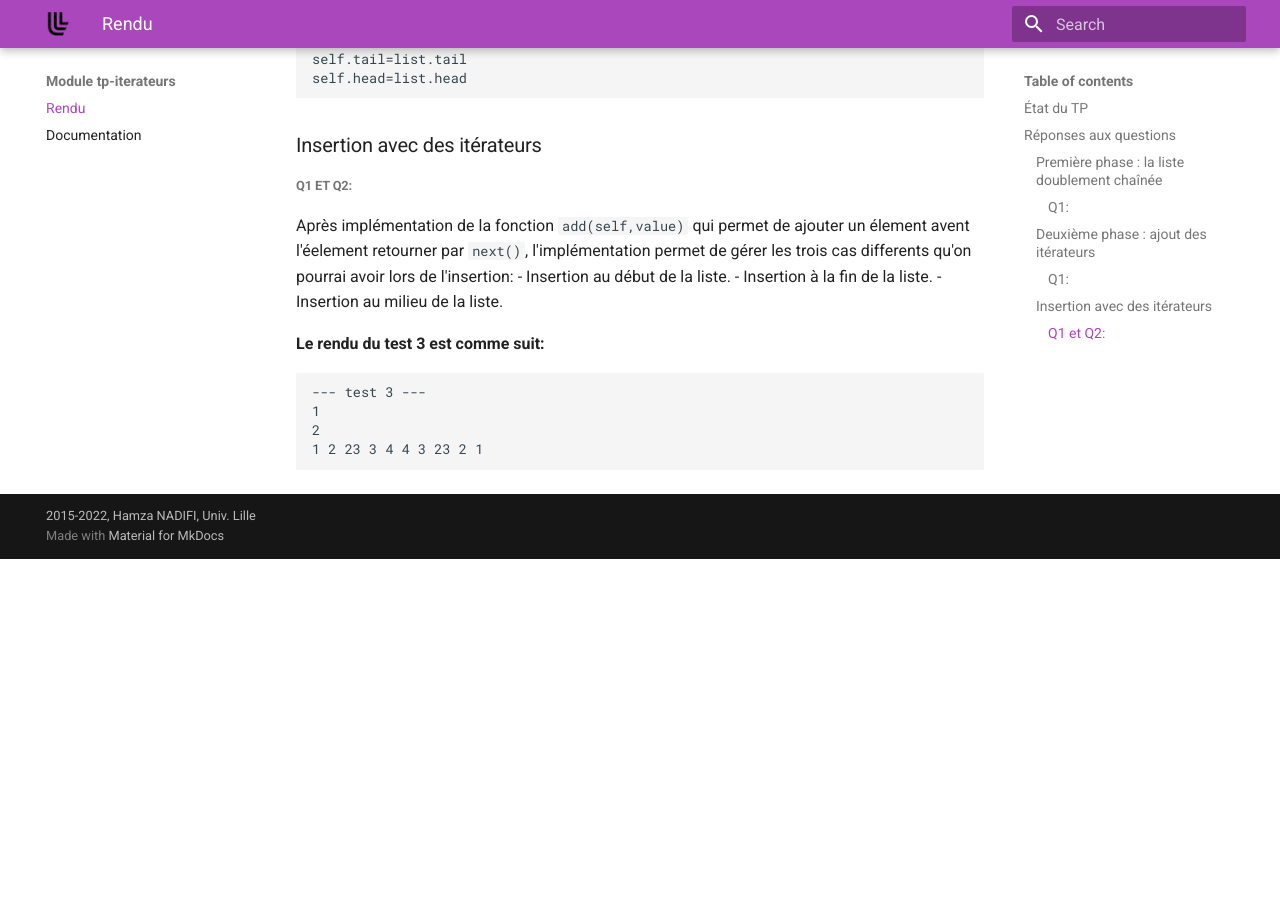
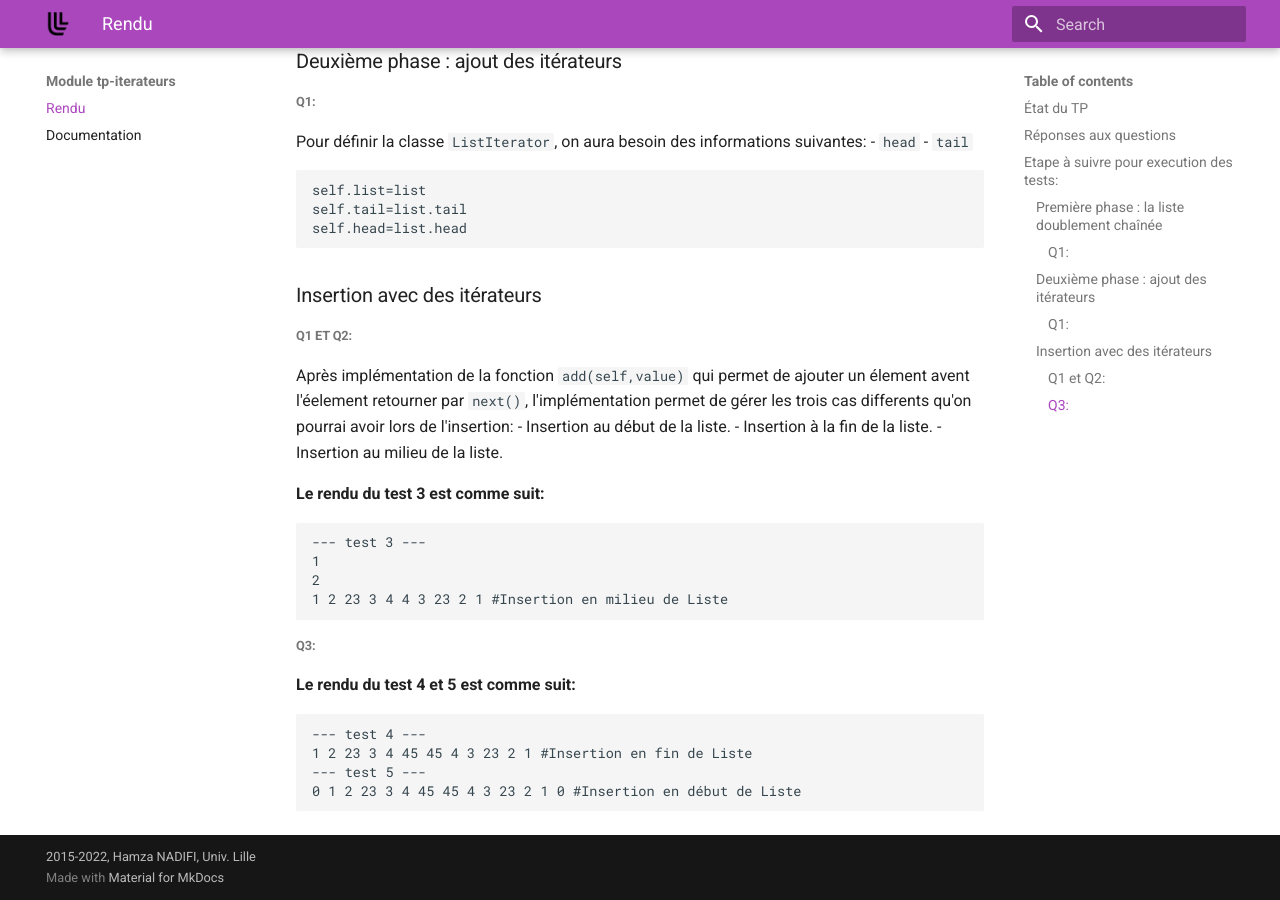
Before and after one commit to HamzaNADIFI07/Algorithms-and-data-structures-Doubly-Linked-Mutable-Lists-and-Iterators, an MkDocs documentation site: the page built from docs/index.md, in a window 1280 px wide and 900 px high, scrolled down 935 px. Built offline with MkDocs 1.6.1 and Material for MkDocs 9.7.7, drawn with Linux system fonts in a browser that asks for light colours; a script that is not in the unit is left out; before the commit the page ends 1494 px from its top, so only the background shows below that; some of the changed text lies outside the part shown.

Commit message:
La partie Insertion avec des itérateurs finie

````diff
--- a/docs/index.md
+++ b/docs/index.md
@@ -10,6 +10,12 @@ Décrivez ici l'état d'avancement du TP.
 Indiquez ici les réponses aux questions posées dans le TP. Vous
 reprendrez le numéro de la section et le numéro de la question. Par
 exemple pour répondre à la question 3 de la section 2.4 vous indiquerez :
+
+
+## Etape à suivre pour execution des tests:
+
+- Ouvrir le termial et se mettre dans le dossier `src`contenant le fichier `test.py`.
+- _Commande à executée: `python3 test.py`_
 
 ### Première phase : la liste doublement chaînée
 
@@ -50,5 +56,13 @@ Après implémentation de la fonction `add(self,value)` qui permet de ajouter un
 --- test 3 ---
 1
 2
-1 2 23 3 4 4 3 23 2 1
+1 2 23 3 4 4 3 23 2 1 #Insertion en milieu de Liste
 ```
+##### Q3:
+**Le rendu du test 4 et 5 est comme suit:**
+```bash
+--- test 4 ---
+1 2 23 3 4 45 45 4 3 23 2 1 #Insertion en fin de Liste
+--- test 5 ---
+0 1 2 23 3 4 45 45 4 3 23 2 1 0 #Insertion en début de Liste
+```
````
Also changed, not shown: 1 other file.
